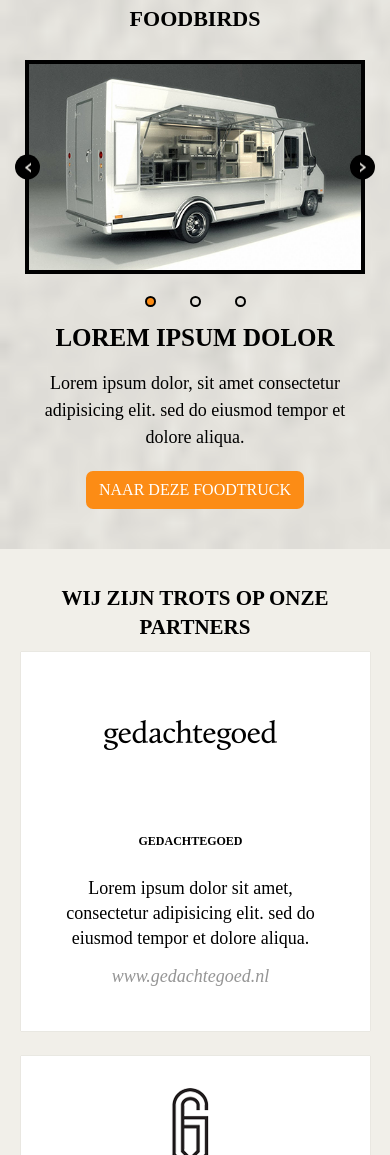
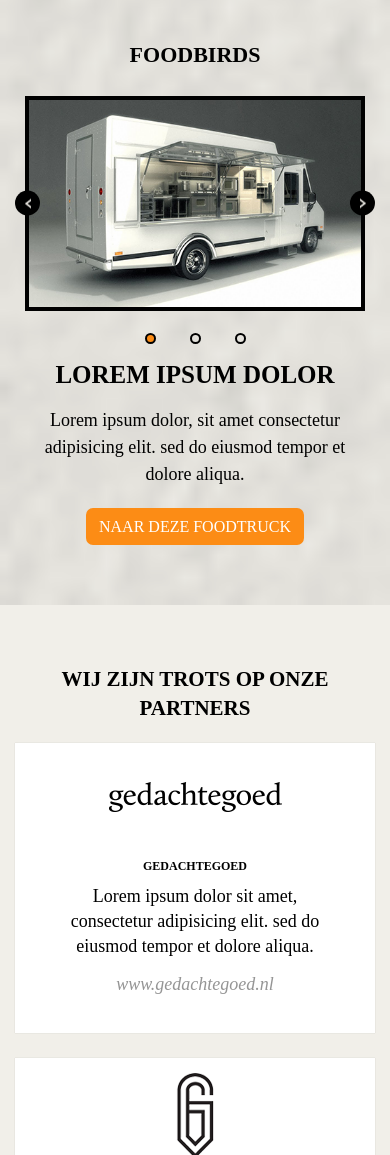
Before and after one commit to mehak-wpbrigade/wp-foodbird, a plain HTML site: page index.html in a window 390 px wide. Shown: the part 845-2000 px from the top of the page. Drawn offline with nearby package versions, Linux system fonts and the light colour scheme; a script that the page names is missing.

Commit message:
code updated

```diff
--- a/css/main.css
+++ b/css/main.css
@@ -1,3 +1,4 @@
+/*-----base-----*/
 :root {
   --myorange: #fc8c15;
 }
@@ -45,6 +46,7 @@
 .btn:hover a {
   color: var(--myorange);
 }
+
 /*------main----*/
 .main .header {
   display: flex;
@@ -173,7 +175,7 @@
   background-image: url("../images/homepagebannerimg.png");
   background-position: 96% 100%;
   background-size: cover;
-  height: 370px;
+  min-height: 370px;
   background-repeat: no-repeat;
   display: flex;
   justify-content: center;
@@ -188,20 +190,21 @@
   color: #fff;
   text-align: center;
   padding: 46px 0;
+  word-break: break-all;
 }
 
 /*-------text-section----*/
 .text-section {
   background-color: #f1efe9;
-  /* min-height: 380px; */
   display: flex;
-  padding: 82px 10px 102px;
+  align-items: center;
+  padding: 50px 15px 50px;
+  min-height: 300px;
 }
 
 .text-section p {
   font-size: 21px;
   line-height: 1.54;
-  /* width: 77%; */
   text-align: center;
 }
 
@@ -257,7 +260,6 @@
 
 .next_arrow img,
 .priv_arrow img {
-  /* width: 10px; */
   position: absolute;
   top: 50%;
   left: 50%;
@@ -296,7 +298,8 @@
 }
 
 .myslider .slick-dots li:hover {
-  background-color: #fdba72 !important;
+  opacity: 0.6;
+  /* background-color: #fdba72 !important; */
 }
 
 .myslider .slick-dots li button {
@@ -321,6 +324,7 @@
   font-size: 25px;
   text-transform: uppercase;
   text-align: center;
+  word-break: break-all;
 }
 
 .slider-text p {
@@ -349,7 +353,6 @@
   font-size: 21px;
   line-height: 1.4;
   text-align: center;
-  /* padding: 20px 0; */
   text-transform: uppercase;
 }
 
@@ -375,7 +378,7 @@
 }
 
 .card-logo {
-  height: 110px;
+  min-height: 110px;
   display: flex;
   align-items: center;
 }
@@ -394,7 +397,7 @@
 .card-body p {
   font-size: 18px;
   line-height: 1.39;
-  margin: 24px 0 0px;
+  margin: 7px 0 0px;
 }
 
 .card-body a {
@@ -423,7 +426,7 @@
   }
 
   .food-bird-slider {
-    padding: 55px 10px 70px;
+    padding: 55px 0 70px;
   }
 
   .card-sec {
@@ -474,7 +477,7 @@
   }
 
   .food-bird-slider {
-    padding: 40px 10px 40px;
+    padding: 60px 10px 60px;
   }
 
   .slider-text .btn {
@@ -488,20 +491,26 @@
   /*---card mbl--*/
   .cards-main {
     justify-content: center;
-    margin: 0;
+    margin: 10px 0 10px
   }
 
   .card {
     width: calc(76% - 80px);
+    min-height: 260px;
+  padding: 15px 40px 15px 40px;
     margin: 10px 0 10px;
   }
 
   .card-sec {
-    padding: 35px 0 35px;
+    padding: 60px 0 60px;
   }
 
   .card-sec .btn {
     margin: 20px auto 0px;
+  }
+
+  .card-logo{
+    min-height: 35px;
   }
 }
 
--- a/index.html
+++ b/index.html
@@ -29,7 +29,7 @@
         </div>
       </div>
       <div class="container-main">
-      <!----side bar sec------>
+        <!----side bar sec------>
         <section class="side-bar" id="mySidenav">
           <div class="side-bar-logo">
             <div class="side-togg">
@@ -67,8 +67,11 @@
         <section class="content">
           <!------hero sec----->
           <div class="hero-section">
-            <h1>Welkom</h1>
+            <div class="container">
+              <h1>Welkom</h1>
+            </div>
           </div>
+
           <!------text sec----->
           <div class="text-section">
             <div class="container">
@@ -85,6 +88,7 @@
               </div>
             </div>
           </div>
+
           <!------slider sec----->
           <div class="food-bird-slider">
             <div class="container">
@@ -121,6 +125,7 @@
               </div>
             </div>
           </div>
+
           <!------card sec----->
           <div class="card-sec">
             <div class="container">
```
